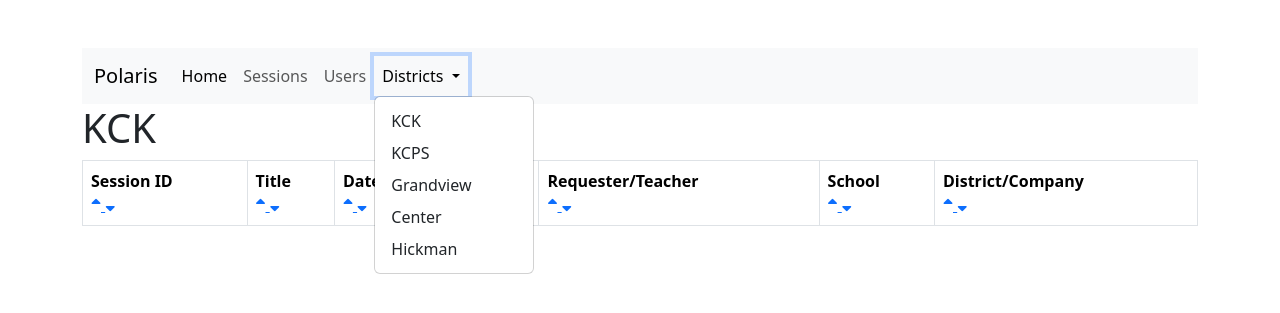
After one commit to admiralorbiter/prepkc-polaris, a Flask app: page /districts/kck in a window 1280 px wide, after a click on "Districts". The commit adds this page. Shown: the top 313 px of the page. Run offline with Flask 3, Linux system fonts and the light colour scheme; lists and menus that the app fills with data are empty; some libraries are stand-ins or nearby versions.

Commit message:
district breakdown

```diff
--- a/app/routes/views.py
+++ b/app/routes/views.py
@@ -6,9 +6,45 @@ from datetime import datetime, timedelta
 # Home Page
 @app.route("/", methods=["GET"])
 def index():
-    user_data=User.query.all()
     return render_template("index.html")
 
+@app.route("/districts/kck", methods=["GET"])
+def kck():
+    return render_template("/districts/kck.html")
+
+@app.route("/districts/kcps", methods=["GET"])
+def kcps():
+    return render_template("/districts/kcps.html")
+
+@app.route("/districts/center", methods=["GET"])
+def center():
+    return render_template("/districts/center.html")
+
+@app.route("/districts/hickman", methods=["GET"])
+def hickman():
+    return render_template("/districts/hickman.html")
+
+@app.route("/districts/grandview", methods=["GET"])
+def grandview():
+    return render_template("/districts/grandview.html")
+
+@app.route("/load-district-table", methods=["GET"])
+def load_districts_table():
+    print(request.args.get('district'))
+    district = request.args.get('district')
+    if district=="kck":
+        session_data = Session.query.filter_by(district_or_company="KANSAS CITY USD 500").all()
+    elif district=="kcps":
+        session_data = Session.query.filter_by(district_or_company="KANSAS CITY PUBLIC SCHOOL DISTRICT").all()
+    elif district=="center":
+        session_data = Session.query.filter_by(district_or_company="CENTER 58 SCHOOL DISTRICT").all()
+    elif district=="hickman":
+        session_data = Session.query.filter_by(district_or_company="HICKMAN MILLS C-1").all()
+    elif district=="grandview":
+        session_data = Session.query.filter_by(district_or_company="GRANDVIEW C-4").all()
+    else:
+        session_data = Session.query.filter_by(district_or_company=district).all()
+    return render_template("session_table.html", sessions=session_data)
 
 @app.route("/sessions", methods=["GET"])
 def sessions():
--- /dev/null
+++ b/app/templates/districts/kck.html
@@ -0,0 +1,11 @@
+{% extends "base.html" %}
+
+{% block title %}KCK{% endblock %}
+
+{% block content %}
+    <h1>KCK</h1>
+    <div id="districtTable" hx-get="/load-district-table?district=kck" hx-trigger="load">
+        <!-- session_table.html content will be loaded here -->
+        Loading Data Please Wait...
+    </div>
+{% endblock %}
--- a/app/templates/nav.html
+++ b/app/templates/nav.html
@@ -15,6 +15,18 @@
           <li class="nav-item">
             <a class="nav-link" href="users">Users</a>
           </li>
+          <li class="nav-item dropdown">
+            <a class="nav-link dropdown-toggle" href="#" id="navbarDropdownMenuLink" role="button" data-bs-toggle="dropdown" aria-expanded="false">
+              Districts
+            </a>
+            <ul class="dropdown-menu" aria-labelledby="navbarDropdownMenuLink">
+              <li><a class="dropdown-item" href="/districts/kck">KCK</a></li>
+              <li><a class="dropdown-item" href="/districts/kcps">KCPS</a></li>
+              <li><a class="dropdown-item" href="/districts/grandview">Grandview</a></li>
+              <li><a class="dropdown-item" href="/districts/center">Center</a></li>
+              <li><a class="dropdown-item" href="/districts/hickman">Hickman</a></li>
+            </ul>
+          </li>
         </ul>
       </div>
     </div>
```
Also changed, not shown: app/templates/districts/center.html (added, +11 -0 lines), app/templates/districts/grandview.html (added, +11 -0 lines), app/templates/districts/hickman.html (added, +11 -0 lines), app/templates/districts/kcps.html (added, +11 -0 lines).
